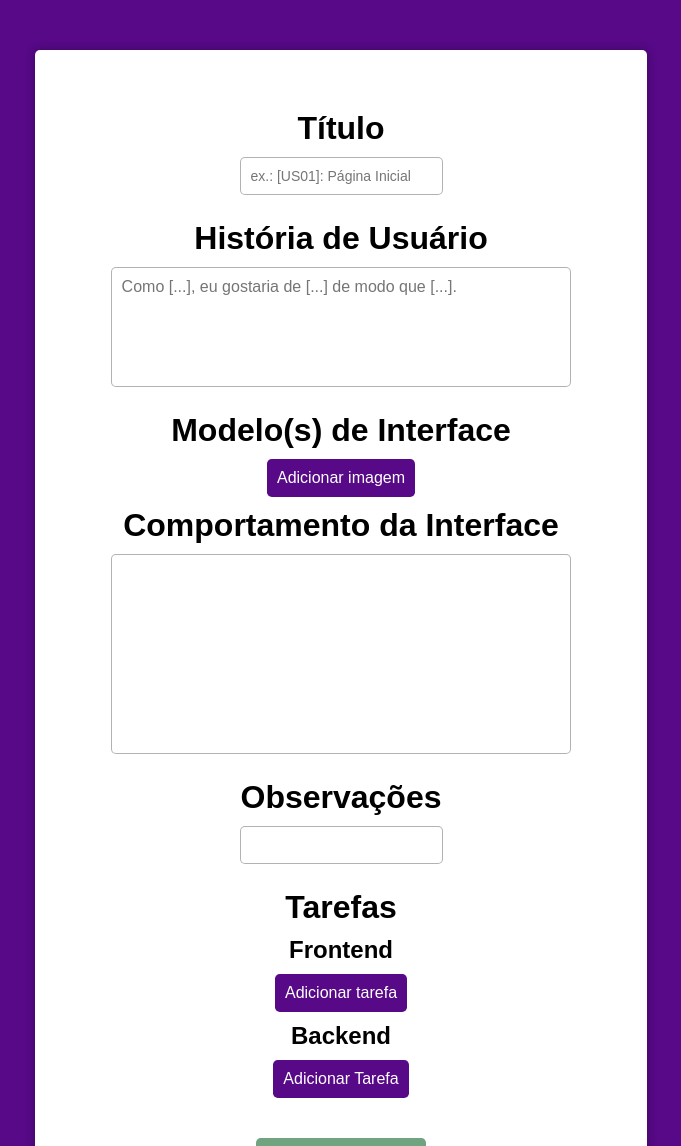
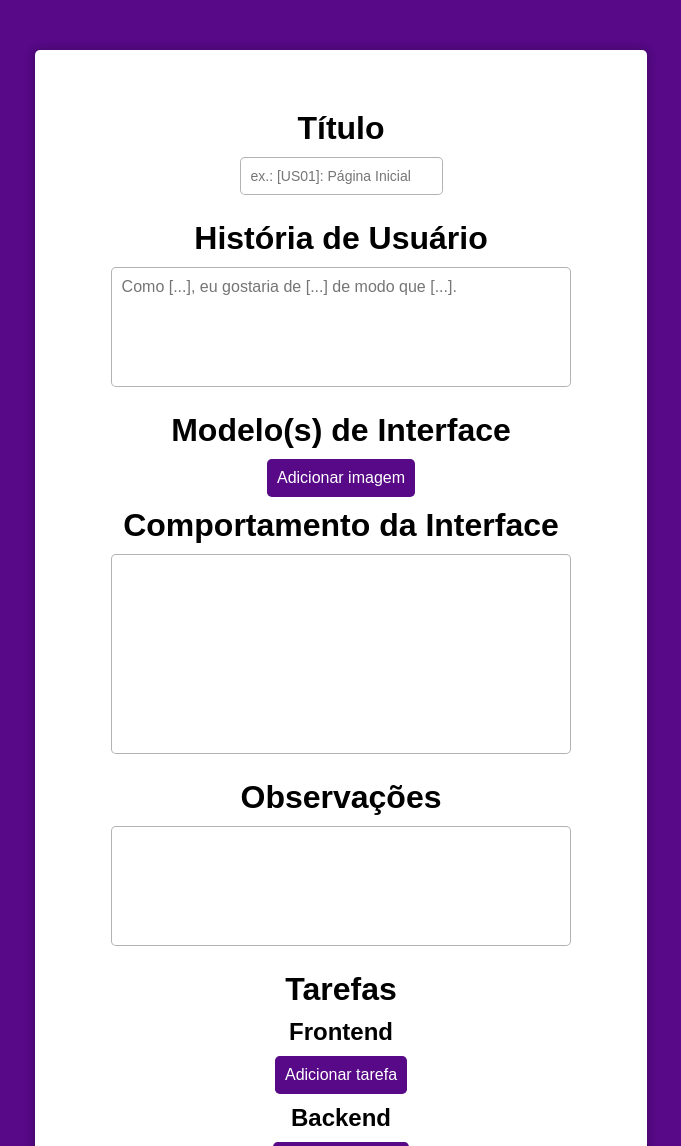
Before and after one commit to shl0mo/UserStory_Maker, a website: page index.html in a window 1280 px wide. Shown: the top 1146 px of the page, without its empty margins (299-980 px from the left). Drawn offline with Linux system fonts and the light colour scheme; no server answers.

Commit message:
refactor: convert comments field to a textarea

```diff
--- a/index.html
+++ b/index.html
@@ -202,7 +202,7 @@
 		<label for="comments">
 			<h1>Observações</h1>
 		</label>
-		<input id="comments" type="text" name="comments" class="mb-15" />
+		<textarea id="comments" type="text" name="comments" class="mb-15"></textarea>
 	</div>
 	<div>
 		<h1>Tarefas</h1>
```
